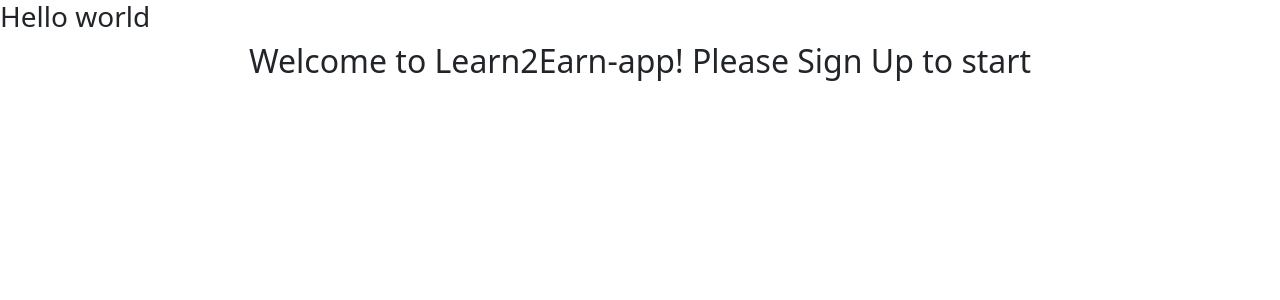
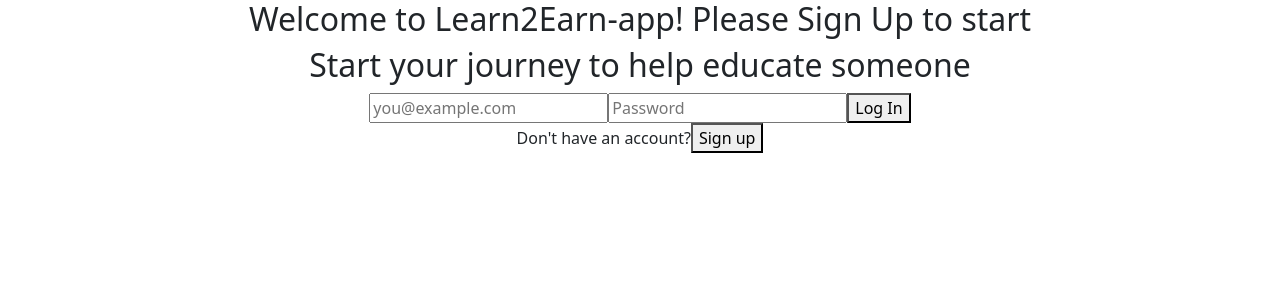
Before and after one commit to neshmasood/learn2earn, a React (Create React App) app in the folder client/: page / in a window 1280 px wide. Shown: the top 300 px of the page. Built offline with nearby package versions, Linux system fonts and the light colour scheme.

Commit message:
create login form, signup page/form and set up routes for each

```diff
--- a/client/src/App.js
+++ b/client/src/App.js
@@ -5,6 +5,7 @@
 import './App.css';
 // import 'bootstrap/dist/css/bootstrap.min.css';
 import WelcomePage from "./pages/WelcomePage";
+import SignUpPage from './pages/SignUpPage';
 
 
 
@@ -31,6 +32,7 @@
     <div className="App">
       <Routes>
         <Route path="/" element={<WelcomePage />}></Route>
+        <Route path="/signup" element={<SignUpPage />}/>
         <Route path="users" element={<Users />} />
       </Routes>
 
@@ -42,6 +44,7 @@
       <div className="App">
           <Routes>
               <Route path="/" element={<WelcomePage />}/>
+              <Route path="/signup" element={<SignUpPage />}/>
           </Routes>
       </div>
   );
--- /dev/null
+++ b/client/src/components/LoginForm/index.jsx
@@ -0,0 +1,54 @@
+import {useState} from "react";
+import {Link} from "react-router-dom"
+import * as authService from "../../api/auth.service";
+
+
+export default function LoginForm () {
+
+    const [email, setEmail] = useState("");
+    const [password, setPassword] = useState("");
+
+    const handleSubmit = async (e) => {
+        e.preventDefault();
+        await authService.login(email, password).then(()=> {
+            setEmail("")
+            setPassword("")
+            document.location = "/"
+        })
+    }
+
+
+    return(
+        <div className="loginFormComponent">
+            <h2 className="">Start your journey to help educate someone</h2>
+            <form className="loginForm">
+                {/* <label htmlFor="email">Email</label> */}
+                <input className=""
+                    onChange={(e)=> setEmail(e.target.value)}
+                    value={email}
+                    type="text"
+                    name="email"
+                    placeholder="you@example.com"
+                />
+                {/* <label htmlFor="password">Password</label> */}
+                <input className=""
+                    onChange={(e)=> setPassword(e.target.value)}
+                    value={password}
+                    type="password"
+                    name="password"
+                    placeholder="Password"
+                />
+                <button
+                    className=""
+                    onClick={handleSubmit}
+                > Log In</button>
+            </form>
+
+            <div className="">
+                <span>Don't have an account?</span>
+                <Link to="Signup"><button className="">Sign up</button></Link>
+            </div>
+        </div>
+    )
+
+}
--- /dev/null
+++ b/client/src/components/SignUpForm/index.jsx
@@ -0,0 +1,98 @@
+import {useState} from "react";
+import { Link } from "react-router-dom";
+import * as authService from "../../api/auth.service";
+
+
+export default function SignUpForm() {
+
+    const [firstName, setFirstName] = useState("");
+    const [lastName, setLastName] = useState("");
+    const [email, setEmail] = useState("");
+    const [password, setPassword] = useState("");
+    const [userStatus, setUserStatus] = useState("");
+    const [successMsg, setSuccessMsg] = useState("");
+
+    const handleSubmit = async (e) => {
+        e.preventDefault();
+        let newUser = {firstName, lastName, email, password, userStatus};
+        let res = await authService.register(newUser).then(() => {
+
+            setFirstName("");
+            setLastName("");
+            setEmail("");
+            setPassword("");
+            setUserStatus("")
+            setSuccessMsg(`Welcome ${firstName} :)`);
+            document.location = "/"
+        })
+
+        console.log(res);
+        if (!res === 201) {
+            alert(`ERROR code: ${res.status}`)
+        }
+    }
+    return(
+        <div className="signUpFormComponent">
+
+            <form className="signUpForm">
+            <h3 className="">Sign Up and Start Teaching!</h3>
+                <label htmlFor="firstName">First Name*</label>
+                <input
+                    className=""
+                    onChange={(e)=> setFirstName(e.target.value)}
+                    value={firstName}
+                    type="text"
+                    name="firstName"
+                    placeholder="First Name"
+                />
+
+                <label htmlFor="lastName">Last Name*</label>
+                <input
+                    className=""
+                    onChange={(e)=> setLastName(e.target.value)}
+                    value={lastName}
+                    type="text"
+                    name="lastName"
+                    placeholder="Last Name"
+                />
+
+                <label htmlFor="email">Email ID*</label>
+                <input className="signUpForm-input"
+                    onChange={(e)=> setEmail(e.target.value)}
+                    value={email}
+                    type="text"
+                    name="email"
+                    placeholder="Email Address"
+                />
+
+                <label htmlFor="password">Password*</label>
+                <input className="signUpForm-input"
+                    onChange={(e)=> setPassword(e.target.value)}
+                    value={password}
+                    type="password"
+                    name="password"
+                    placeholder="5+ Characters"
+                />
+                <div className="">
+                    <span>* Sign-Up then Log-In to get started! </span>
+
+                </div>
+                <button
+                    className=""
+                    onClick={handleSubmit}
+                > Sign Up
+                </button>
+            </form>
+
+            <div className="">
+                <span>Have an account?</span>
+
+            <div className="logInLink">
+                <Link to="/"><button className="">Log In</button></Link>
+                </div>
+            </div>
+            <h1>{successMsg}</h1>
+
+        </div>
+    )
+    }
--- a/client/src/index.js
+++ b/client/src/index.js
@@ -9,7 +9,6 @@
 ReactDOM.render(
   <BrowserRouter>
   <React.StrictMode>
-    <h3>Hello world</h3>
     <App />
   </React.StrictMode>
   </BrowserRouter>,
--- /dev/null
+++ b/client/src/pages/SignUpPage/index.js
@@ -0,0 +1,11 @@
+import React from "react";
+import SignUpForm from "../../components/SignUpForm";
+
+// Main SignUp Page
+export default function SignUpPage() {
+    return (
+        <div className="signUpPage">
+            <SignUpForm />
+        </div>
+    )
+}
--- a/client/src/pages/WelcomePage/index.js
+++ b/client/src/pages/WelcomePage/index.js
@@ -1,4 +1,5 @@
 import React from "react";
+import LoginForm from "../../components/LoginForm";
 
 
 export default function WelcomePage() {
@@ -6,6 +7,10 @@
 	return (
 		<div>
 			<h2>Welcome to Learn2Earn-app! Please Sign Up to start</h2>
+			<div>
+				<LoginForm />
+			</div>
 		</div>
-	);
+	)
+
 }
```
Also changed, not shown: client/src/components/SignUpForm/index.js (added), client/src/pages/SignUpPage/index.jsx (added), 1 other file (tests, documents, lock files or other folders).
